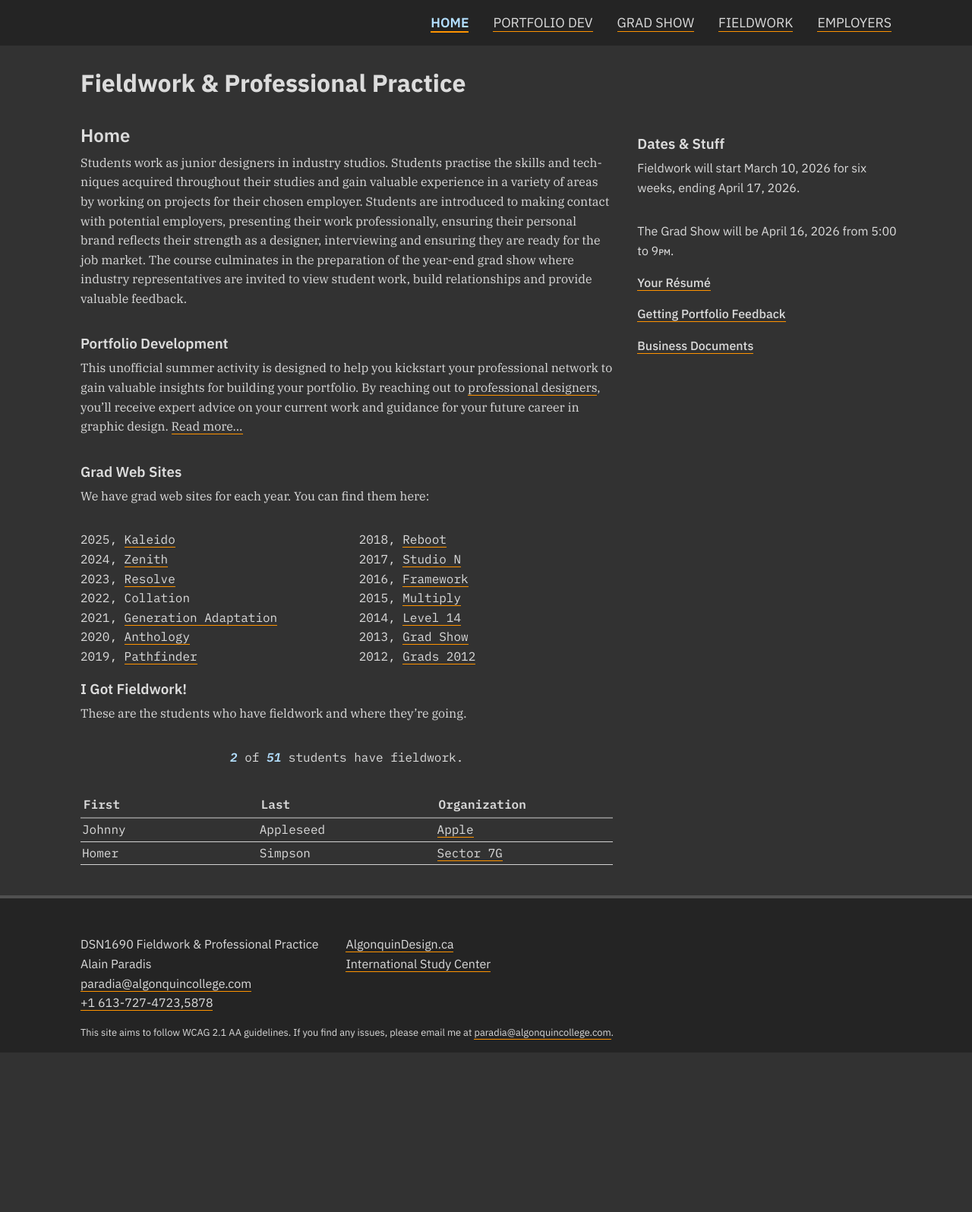
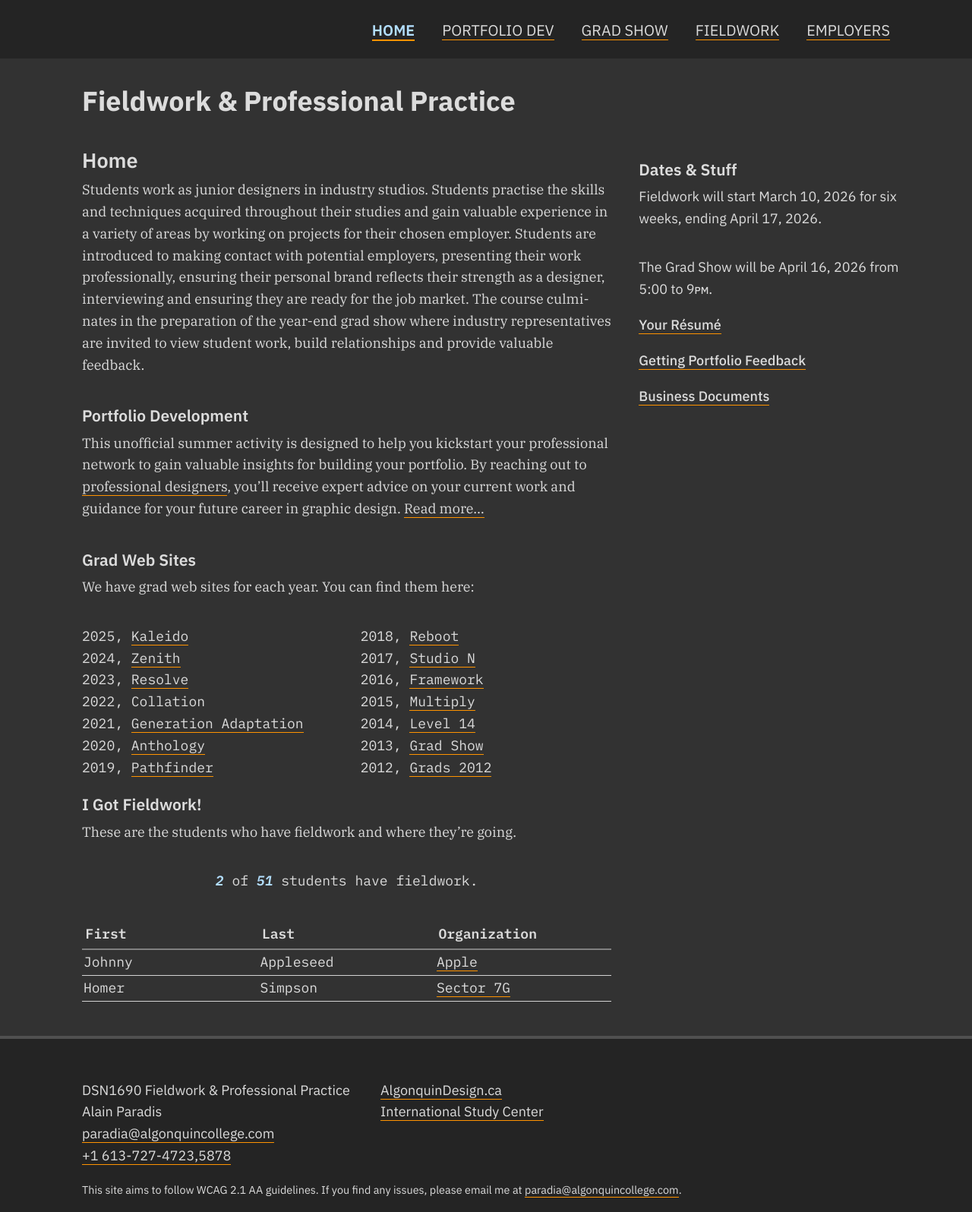
Before and after one commit to AlainParadis/wil, a Jekyll site: the page built from index.md, in a window 1280 px wide. Shown: the whole page at 76% size. Built offline with Jekyll 4.4.1, drawn with Linux system fonts in a browser that asks for light colours; before the commit the page ends 1386 px from its top, so only the background shows below that.

Commit message:
update css

```diff
--- a/css/styles.css
+++ b/css/styles.css
@@ -23,7 +23,7 @@ html
 {
 	font-family: "IBM Plex Serif", serif;
 	font-style: normal;
-	font-size: 16px;
+	font-size: clamp(15px, 1.5vw, 18px);
 	font-weight: 400;
 	line-height: 1.6;
 	color: var(--text-color);
@@ -117,7 +117,7 @@ nav ul li::before
 nav ul li a
 {
 	color: #FF2F92;
-	font-size: 1.5rem;
+	font-size: clamp(1.5rem, 2vw, 2rem);
 	text-decoration: none;
 	text-transform: uppercase;
 }
@@ -160,6 +160,9 @@ a:hover
 }
 
 p { margin-bottom: 2.0rem; }
+p {
+  font-size: clamp(1rem, 1.2vw, 1.125rem);
+}
 
 .grad-site-list
 {
@@ -271,7 +274,7 @@ h1, h2, h3, h4, h5, h6
 h1
 {
 	font-weight: 700;
-	font-size: 1.5rem;
+	font-size: clamp(1.5rem, 2vw, 2rem);
 	font-style: normal;
 	color: var(--text-color);
 	margin-top: 1rem;
@@ -548,7 +551,7 @@ footer span { display: block; }
 		font-family: "IBM Plex mono", sans-serif;
 		font-style: normal;
 		grid-area: nav;
-		font-size: 1.1rem;
+		font-size: clamp(1.1rem, 2vw, 1.5rem);
 		background-color: var(--dark);
 		width: 100vw;
 		position: relative;
```
